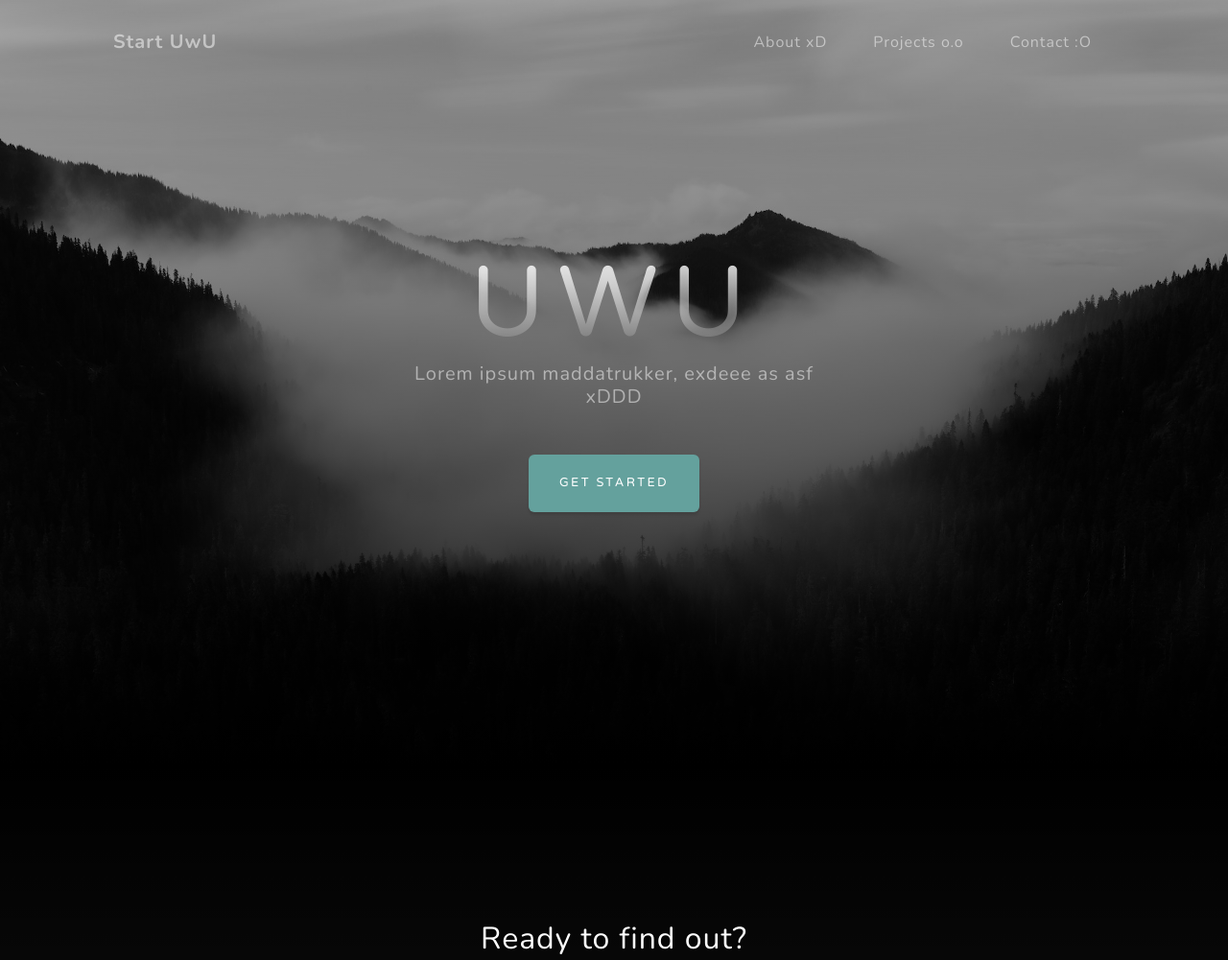
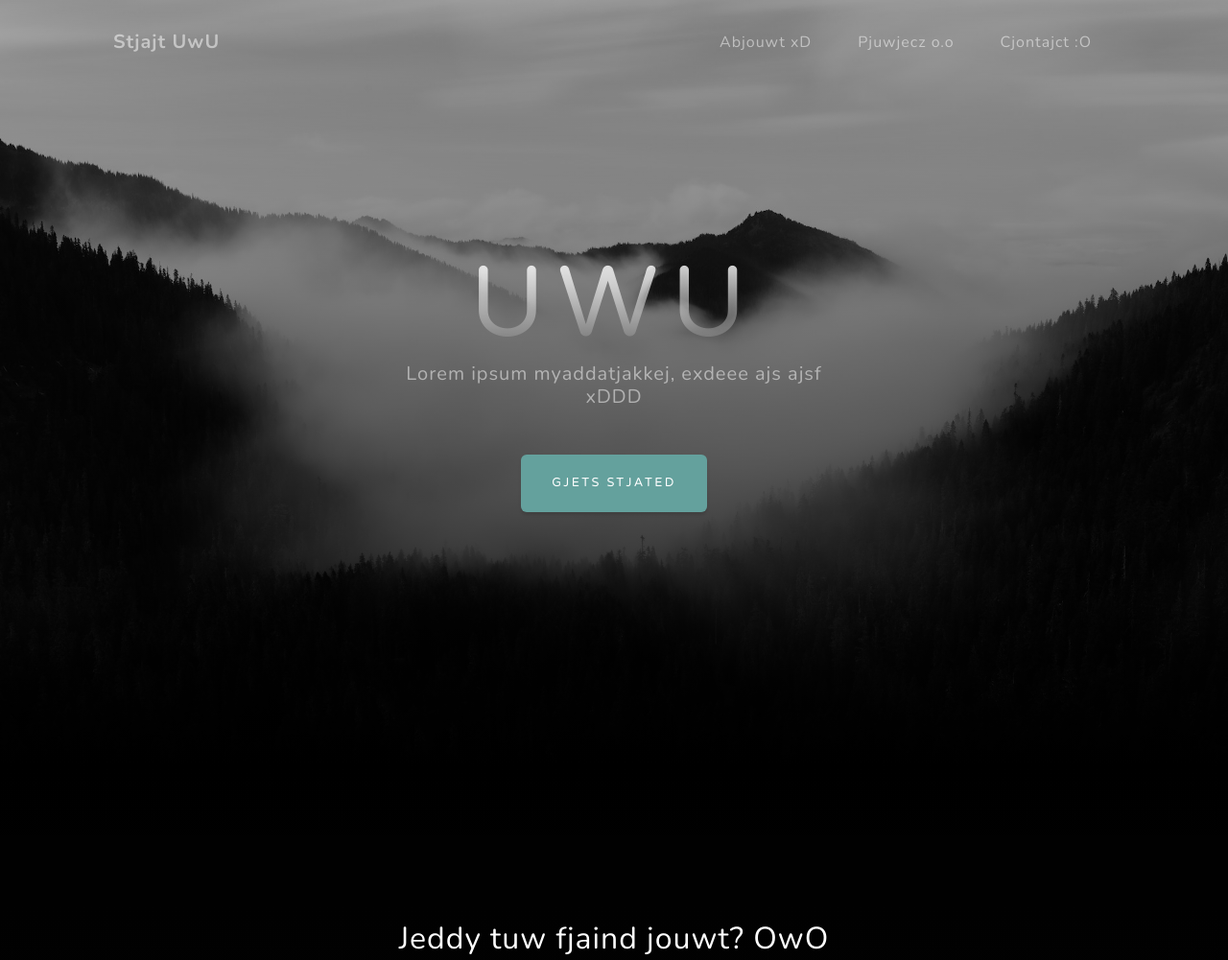
Before and after one commit to lusseqatten/lucy-poll, a plain HTML site: page app-root/index.html in a window 1280 px wide. Shown: the top 1001 px of the page at 96% size. Drawn offline with nearby package versions, Linux system fonts and the light colour scheme.

Commit message:
pls forgib

```diff
--- a/app-root/index.html
+++ b/app-root/index.html
@@ -19,16 +19,16 @@
         <!-- Navigation-->
         <nav class="navbar navbar-expand-lg navbar-light fixed-top" id="mainNav">
             <div class="container px-4 px-lg-5">
-                <a class="navbar-brand" href="#page-top">Start UwU</a>
+                <a class="navbar-brand" href="#page-top">Stjajt UwU</a>
                 <button class="navbar-toggler navbar-toggler-right" type="button" data-bs-toggle="collapse" data-bs-target="#navbarResponsive" aria-controls="navbarResponsive" aria-expanded="false" aria-label="Toggle navigation">
-                    Menu :3
+                    Mjenu :3
                     <i class="fas fa-bars"></i>
                 </button>
                 <div class="collapse navbar-collapse" id="navbarResponsive">
                     <ul class="navbar-nav ms-auto">
-                        <li class="nav-item"><a class="nav-link" href="#about">About xD</a></li>
-                        <li class="nav-item"><a class="nav-link" href="#projects">Projects o.o</a></li>
-                        <li class="nav-item"><a class="nav-link" href="#signup">Contact :O</a></li>
+                        <li class="nav-item"><a class="nav-link" href="#about">Abjouwt xD</a></li>
+                        <li class="nav-item"><a class="nav-link" href="#projects">Pjuwjecz o.o</a></li>
+                        <li class="nav-item"><a class="nav-link" href="#signup">Cjontajct :O</a></li>
                     </ul>
                 </div>
             </div>
@@ -39,8 +39,8 @@
                 <div class="d-flex justify-content-center">
                     <div class="text-center">
                         <h1 class="mx-auto my-0 text-uppercase">UwU</h1>
-                        <h2 class="text-white-50 mx-auto mt-2 mb-5">Lorem ipsum maddatrukker, exdeee as asf xDDD</h2>
-                        <a class="btn btn-primary" href="#about">Get Started</a>
+                        <h2 class="text-white-50 mx-auto mt-2 mb-5">Lorem ipsum myaddatjakkej, exdeee ajs ajsf xDDD</h2>
+                        <a class="btn btn-primary" href="#about">Gjets Stjated</a>
                     </div>
                 </div>
             </div>
@@ -50,7 +50,7 @@
             <div class="container px-4 px-lg-5">
                 <div class="row gx-4 gx-lg-5 justify-content-center">
                     <div class="col-lg-8">
-                        <h2 class="text-white mb-4">Ready to find out?</h2>
+                        <h2 class="text-white mb-4">Jeddy tuw fjaind jouwt? OwO</h2>
                         <p class="text-white-50">
                           <form>
                             <div class="form-group">
```
Also changed, not shown: app-root/css/styles.css.
